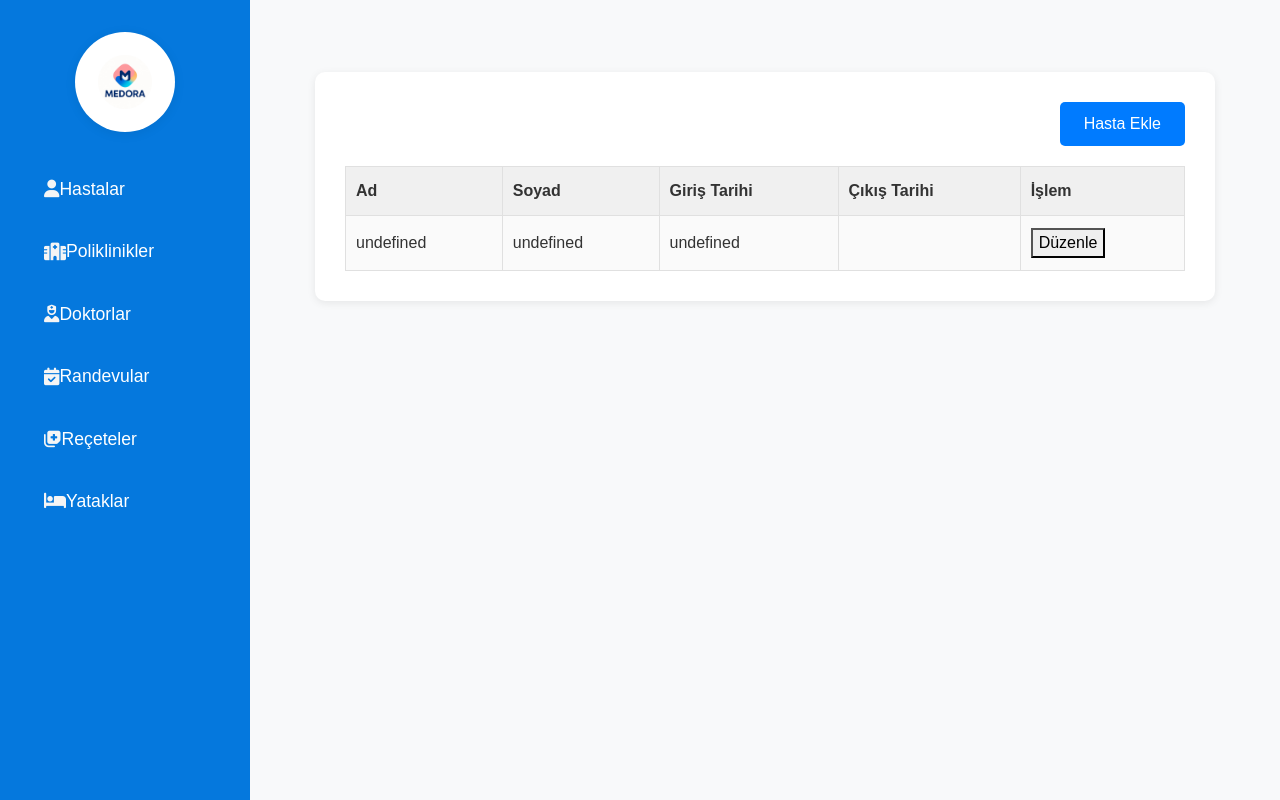
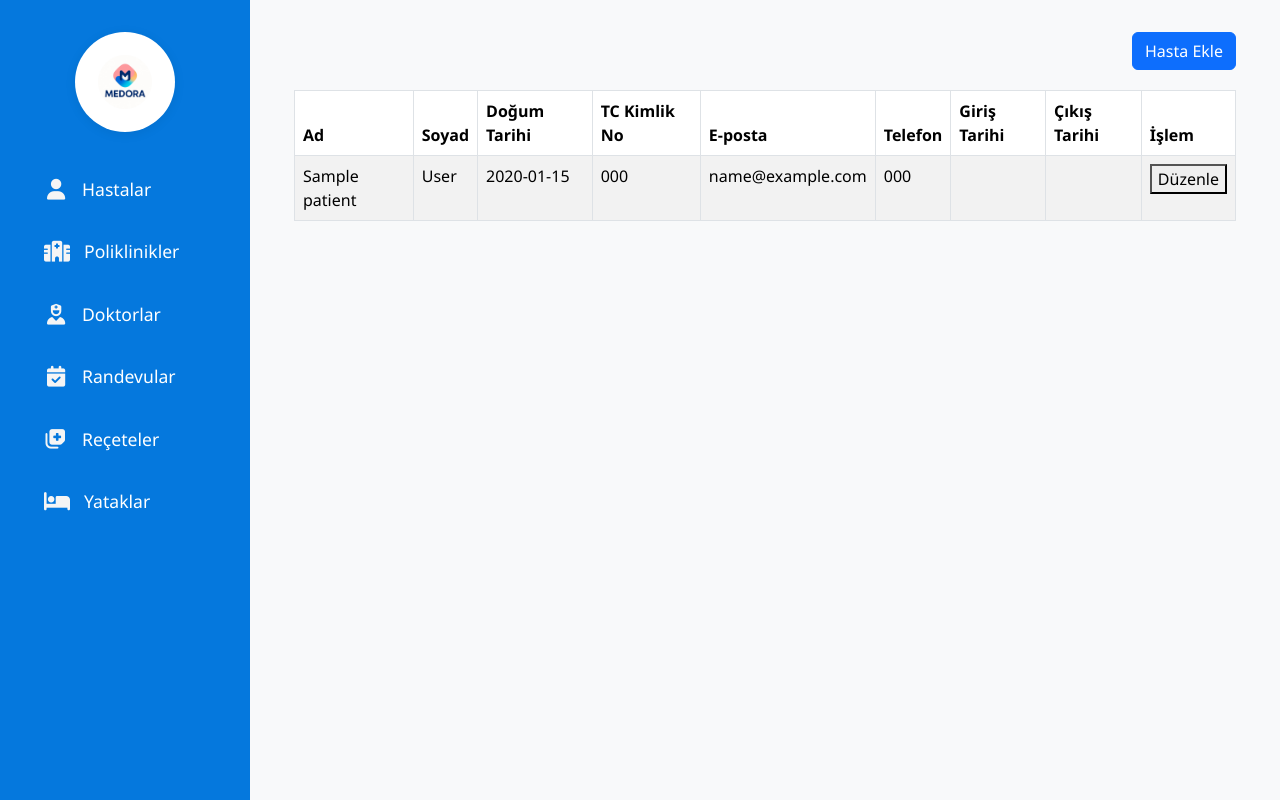
Before and after one commit to asumandb/HastaneYonetimProjesi, a Django app: page /hasta-kayit/ in a window 1280 px wide. Run offline with Django 3.2, Linux system fonts and the light colour scheme; tables that the repository leaves empty hold one stand-in row (values such as "Sample post").

Commit message:
Hastalar sayfası güncellendi

```diff
--- a/hastane/templates/base.html
+++ b/hastane/templates/base.html
@@ -75,6 +75,12 @@
             color: #fff !important;
             transform: translateX(5px);
         }
+        .sidebar-menu a i {
+            margin-right: 14px;
+            font-size: 1.3rem;
+            min-width: 24px;
+            text-align: center;
+        }
         /* Tüm ikonlar whitesmoke */
         .icon-whitesmoke { color: whitesmoke !important; }
         .main-content {
--- a/hastane/templates/patient_registration.html
+++ b/hastane/templates/patient_registration.html
@@ -2,124 +2,22 @@
 {% load static %}
 
 {% block content %}
-<style>
-    body {
-        font-family: Arial, sans-serif;
-        background: #f7f7f7;
-    }
-    .container {
-        max-width: 900px;
-        margin: 40px auto;
-        background: #fff;
-        padding: 30px;
-        border-radius: 10px;
-        box-shadow: 0 2px 8px rgba(0,0,0,0.08);
-    }
-    #addPatientBtn {
-        background: #007bff;
-        color: #fff;
-        border: none;
-        padding: 10px 24px;
-        border-radius: 5px;
-        font-size: 16px;
-        cursor: pointer;
-        transition: background 0.2s;
-    }
-    #addPatientBtn:hover {
-        background: #0056b3;
-    }
-    #patientsTable {
-        width: 100%;
-        border-collapse: collapse;
-        margin-top: 20px;
-        background: #fafafa;
-    }
-    #patientsTable th, #patientsTable td {
-        padding: 12px 10px;
-        border: 1px solid #e0e0e0;
-        text-align: left;
-    }
-    #patientsTable th {
-        background: #f0f0f0;
-    }
-    #successMsg {
-        margin-bottom: 20px;
-        padding: 10px;
-        background: #d4edda;
-        color: #155724;
-        border: 1px solid #c3e6cb;
-        border-radius: 5px;
-        text-align: center;
-    }
-    #patientModal {
-        min-width: 320px;
-        max-width: 350px;
-        display: none;
-        border: 1px solid #ccc;
-        padding: 24px 18px 18px 18px;
-        background: #fff;
-        position: fixed;
-        top: 20%;
-        left: 50%;
-        transform: translate(-50%, 0);
-        z-index: 1000;
-        border-radius: 8px;
-        box-shadow: 0 2px 12px rgba(0,0,0,0.15);
-    }
-    #patientModal input[type="text"],
-    #patientModal input[type="date"] {
-        width: 100%;
-        padding: 8px;
-        margin-bottom: 12px;
-        border: 1px solid #ccc;
-        border-radius: 4px;
-        font-size: 15px;
-    }
-    #savePatientBtn, #cancelPatientBtn {
-        padding: 8px 18px;
-        border: none;
-        border-radius: 4px;
-        font-size: 15px;
-        margin-right: 8px;
-        cursor: pointer;
-    }
-    #savePatientBtn {
-        background: #28a745;
-        color: #fff;
-    }
-    #savePatientBtn:hover {
-        background: #218838;
-    }
-    #cancelPatientBtn {
-        background: #dc3545;
-        color: #fff;
-    }
-    #cancelPatientBtn:hover {
-        background: #b52a37;
-    }
-    #modalOverlay {
-        display: none;
-        position: fixed;
-        top: 0;
-        left: 0;
-        width: 100vw;
-        height: 100vh;
-        background: rgba(0,0,0,0.3);
-        z-index: 999;
-    }
-</style>
 <div class="container">
     <div style="display: flex; justify-content: flex-end; margin-bottom: 20px;">
-        <button id="addPatientBtn" type="button">Hasta Ekle</button>
+        <button id="addPatientBtn" type="button" class="btn btn-primary">Hasta Ekle</button>
     </div>
 
-    <div id="successMsg" style="display:none;">Başarıyla kaydedildi!</div>
+    <div id="successMsg" style="display:none;" class="alert alert-success">Başarıyla kaydedildi!</div>
 
-    <table id="patientsTable">
+    <table id="patientsTable" class="table table-striped table-bordered">
         <thead>
             <tr>
                 <th>Ad</th>
                 <th>Soyad</th>
+                <th>Doğum Tarihi</th>
+                <th>TC Kimlik No</th>
+                <th>E-posta</th>
+                <th>Telefon</th>
                 <th>Giriş Tarihi</th>
                 <th>Çıkış Tarihi</th>
                 <th>İşlem</th>
@@ -132,20 +30,20 @@
 </div>
 
 <!-- Hasta Ekle Modalı -->
-<div id="modalOverlay"></div>
-<div id="patientModal">
+<div id="modalOverlay" style="display:none; position:fixed; top:0; left:0; width:100vw; height:100vh; background:rgba(0,0,0,0.3); z-index:999;"></div>
+<div id="patientModal" style="display:none; min-width:320px; max-width:350px; border:1px solid #ccc; padding:24px 18px 18px 18px; background:#fff; position:fixed; top:20%; left:50%; transform:translate(-50%, 0); z-index:1000; border-radius:8px; box-shadow:0 2px 12px rgba(0,0,0,0.15);">
     <input type="hidden" id="patientId">
-    <input type="text" id="firstName" placeholder="Ad">
-    <input type="text" id="lastName" placeholder="Soyad">
-    <input type="email" id="email" placeholder="E-posta">
-    <input type="text" id="phone" placeholder="Telefon">
-    <input type="text" id="tcNumber" placeholder="TC Kimlik No">
-    <input type="date" id="dateOfBirth" placeholder="Doğum Tarihi">
-    <input type="date" id="entryDate">
-    <input type="date" id="exitDate">
+    <input type="text" id="firstName" placeholder="Ad" class="form-control mb-2">
+    <input type="text" id="lastName" placeholder="Soyad" class="form-control mb-2">
+    <input type="email" id="email" placeholder="E-posta" class="form-control mb-2">
+    <input type="text" id="phone" placeholder="Telefon" class="form-control mb-2">
+    <input type="text" id="tcNumber" placeholder="TC Kimlik No" class="form-control mb-2">
+    <input type="date" id="dateOfBirth" placeholder="Doğum Tarihi" class="form-control mb-2">
+    <input type="date" id="entryDate" class="form-control mb-2">
+    <input type="date" id="exitDate" class="form-control mb-2">
     <div style="text-align:right;">
-        <button id="savePatientBtn" type="button">Kaydet</button>
-        <button id="cancelPatientBtn" type="button">İptal</button>
+        <button id="savePatientBtn" type="button" class="btn btn-success">Kaydet</button>
+        <button id="cancelPatientBtn" type="button" class="btn btn-danger">İptal</button>
     </div>
 </div>
 {% endblock %}
@@ -183,11 +81,26 @@ function loadPatients() {
         let rows = '';
         data.patients.forEach(function(p) {
             rows += `<tr>
-                <td>${p.first_name}</td>
-                <td>${p.last_name}</td>
-                <td>${p.entry_date}</td>
+                <td>${p.name}</td>
+                <td>${p.surname}</td>
+                <td>${p.date_of_birth || ''}</td>
+                <td>${p.tc_number || ''}</td>
+                <td>${p.email || ''}</td>
+                <td>${p.phone || ''}</td>
+                <td>${p.entry_date || ''}</td>
                 <td>${p.exit_date || ''}</td>
-                <td><button class="editBtn" data-id="${p.id}" data-first_name="${p.first_name}" data-last_name="${p.last_name}" data-entry_date="${p.entry_date}" data-exit_date="${p.exit_date || ''}">Düzenle</button></td>
+                <td><button class="editBtn"
+                    data-id="${p.id}"
+                    data-name="${p.name}"
+                    data-surname="${p.surname}"
+                    data-email="${p.email}"
+                    data-phone="${p.phone}"
+                    data-tc_number="${p.tc_number}"
+                    data-date_of_birth="${p.date_of_birth}"
+                    data-entry_date="${p.entry_date || ''}"
+                    data-exit_date="${p.exit_date || ''}">
+                    Düzenle
+                </button></td>
             </tr>`;
         });
         $('#patientsTable tbody').html(rows);
@@ -197,8 +110,8 @@ function loadPatients() {
 function showModal(patient) {
     if (patient) {
         $('#patientId').val(patient.id);
-        $('#firstName').val(patient.first_name);
-        $('#lastName').val(patient.last_name);
+        $('#firstName').val(patient.name);
+        $('#lastName').val(patient.surname);
         $('#email').val(patient.email);
         $('#phone').val(patient.phone);
         $('#tcNumber').val(patient.tc_number);
@@ -274,8 +187,8 @@ $(document).ready(function() {
     $(document).on('click', '.editBtn', function() {
         const patient = {
             id: $(this).data('id'),
-            first_name: $(this).data('first_name'),
-            last_name: $(this).data('last_name'),
+            name: $(this).data('name'),
+            surname: $(this).data('surname'),
             email: $(this).data('email'),
             phone: $(this).data('phone'),
             tc_number: $(this).data('tc_number'),
```
Also changed, not shown: 1 other file.
